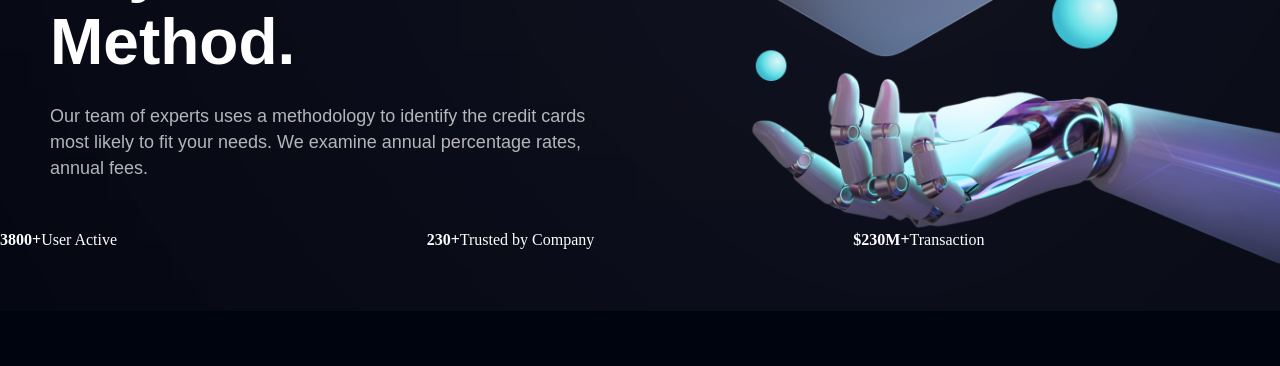
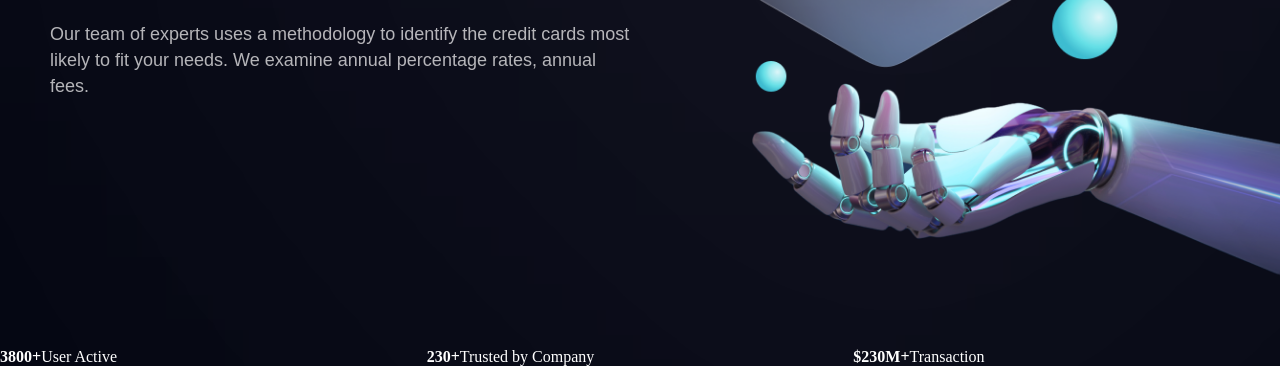
Before and after one commit to GabrielSF2022/HooBank, a plain HTML site: page index.html in a window 1280 px wide. Shown: the part 489-855 px from the top of the page. Before the commit the page ends 800 px from the top, so only its background shows below. Drawn offline with nearby package versions, Linux system fonts and the light colour scheme.

Commit message:
first commit

```diff
--- a/src/css/style.css
+++ b/src/css/style.css
@@ -20,7 +20,7 @@ header{
     align-items: center;
     justify-content: space-between;
     padding: 25px 12px;
-    z-index:1000;
+    z-index:100;
     transition: all ease .35s ease;
 }
 
@@ -59,16 +59,13 @@ header{
 
 
 /* MAIN */
+main{
+    position: relative;
+}
+
 .container-main{
-    top: 5rem;
-    height: 90vh;
-    position: relative;
-    justify-content: center;
-    display:grid;
-    grid-template-columns: 1fr 1fr;
-    flex-wrap: wrap;
-    align-items:center;
-    grid-gap:3rem;
+    display: flex;
+    padding-top: 8rem;
 }
 
 .content-1{
@@ -163,7 +160,8 @@ header{
 }
 
 .numbers-section{
-
+    padding-top: 4rem;
+    position: relative;
     display: flex;
     justify-content:center;
     align-items:center;
@@ -236,7 +234,7 @@ header{
     }
 
     .content-2{
-        float: right;
+        justify-content: flex-end;
     }
     .content-2 img{
         margin-top: 20px;
```
